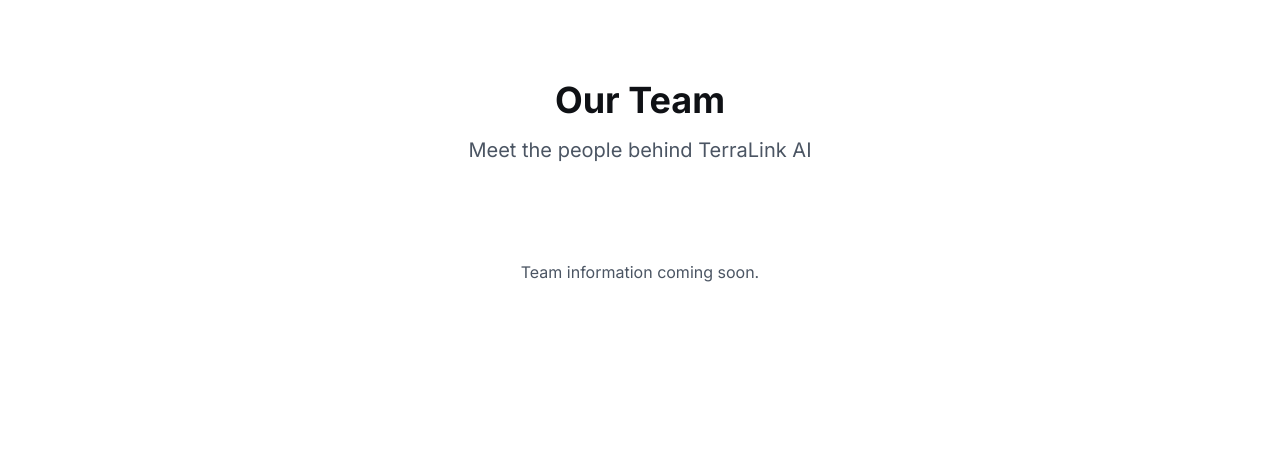
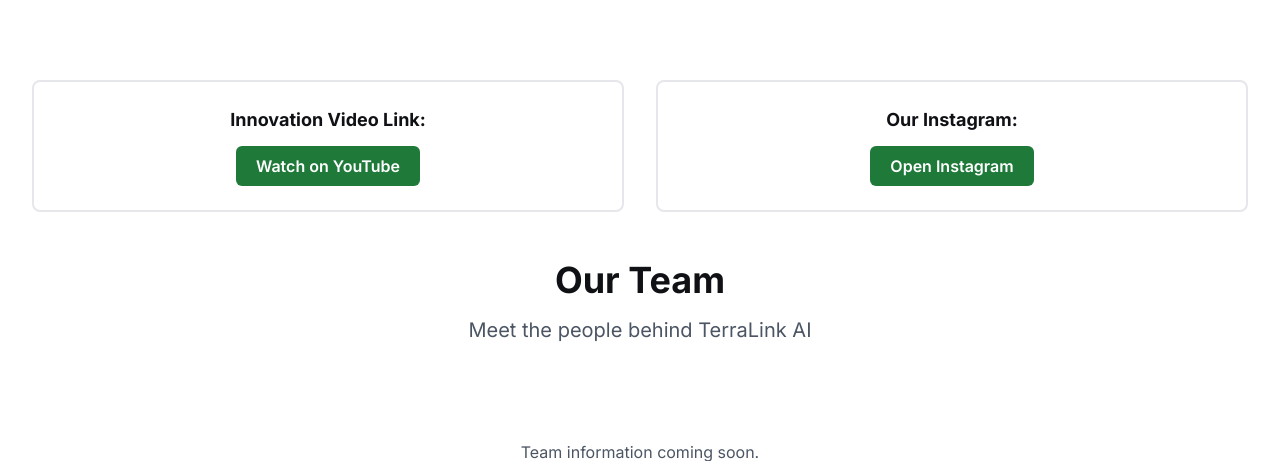
Before and after one commit to kwaiqs1/terralink-site, a Django app: page /team/ in a window 1280 px wide. Shown: the part 65-526 px from the top of the page. Run offline with Django 4.2, Linux system fonts and the light colour scheme; some libraries are stand-ins or nearby versions.

Commit message:
Update list.html

```diff
--- a/templates/team/list.html
+++ b/templates/team/list.html
@@ -6,6 +6,30 @@
 {% block content %}
 <section class="py-20 bg-white">
     <div class="max-w-7xl mx-auto px-4 sm:px-6 lg:px-8">
+
+        <!-- ✅ NEW: Links cards (above Our Team) -->
+        <div class="grid grid-cols-1 md:grid-cols-2 gap-8 mb-12">
+            <div class="border-2 border-gray-200 rounded-lg p-6 text-center hover:shadow-lg transition-shadow">
+                <h2 class="text-lg font-bold mb-3">Innovation Video Link:</h2>
+                <a href="https://youtu.be/TGdzsFTVwhs?si=q_G-8pvgZ5MvHC6D"
+                   target="_blank"
+                   rel="noopener noreferrer"
+                   class="inline-flex items-center justify-center px-5 py-2 rounded-md bg-green text-white font-semibold hover:opacity-90 transition">
+                    Watch on YouTube
+                </a>
+            </div>
+
+            <div class="border-2 border-gray-200 rounded-lg p-6 text-center hover:shadow-lg transition-shadow">
+                <h2 class="text-lg font-bold mb-3">Our Instagram:</h2>
+                <a href="https://www.instagram.com/terralink_org?igsh=NzRrNDNnNG42eWVk"
+                   target="_blank"
+                   rel="noopener noreferrer"
+                   class="inline-flex items-center justify-center px-5 py-2 rounded-md bg-green text-white font-semibold hover:opacity-90 transition">
+                    Open Instagram
+                </a>
+            </div>
+        </div>
+
         <h1 class="text-4xl font-bold mb-4 text-center">Our Team</h1>
         <p class="text-xl text-gray-600 mb-12 text-center max-w-3xl mx-auto">
             Meet the people behind TerraLink AI
```
